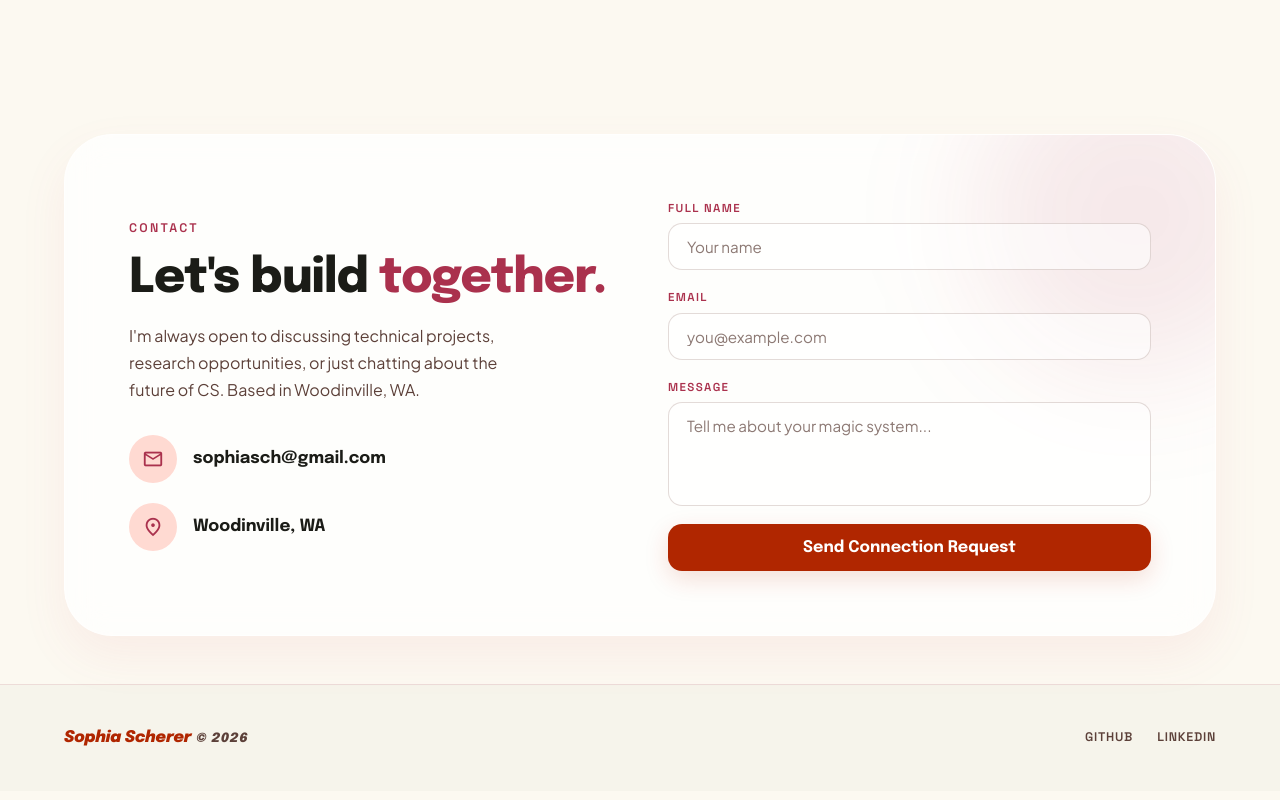
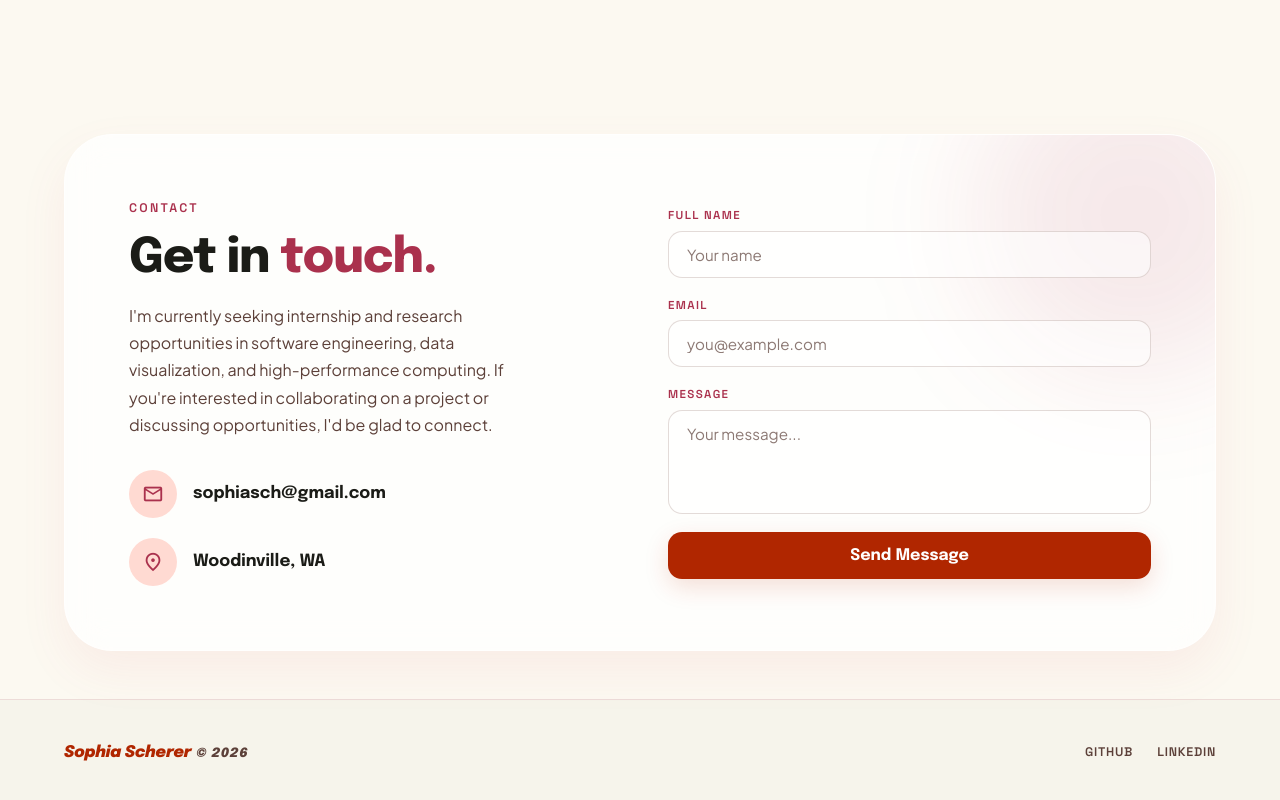
Before and after one commit to SophiaScherer/portfolio, a Next.js app: page / in a window 1280 px wide. Shown: the part 3558-4358 px from the top of the page. Built offline with nearby package versions, Linux system fonts and the light colour scheme.

Commit message:
Update Contact card
Touch up descriptions and bodies of text. Overall aim is to look more professional

```diff
--- a/components/Contact.tsx
+++ b/components/Contact.tsx
@@ -13,7 +13,7 @@ export default function Contact() {
             <div>
               <span className="label-cap">Contact</span>
               <h2 className="h2">
-                Let&apos;s build <span className="text-accent">together.</span>
+                Get in <span className="text-accent">touch.</span>
               </h2>
               <p
                 style={{
@@ -24,9 +24,9 @@ export default function Contact() {
                   maxWidth: "380px",
                 }}
               >
-                I&apos;m always open to discussing technical projects, research
-                opportunities, or just chatting about the future of CS. Based in
-                Woodinville, WA.
+                I'm currently seeking internship and research opportunities in software engineering,
+                data visualization, and high-performance computing. If you're interested in collaborating
+                on a project or discussing opportunities, I'd be glad to connect.
               </p>
               <div className="contact-links">
                 <a href="mailto:sophiasch@gmail.com" className="contact-link">
@@ -58,11 +58,11 @@ export default function Contact() {
                 <textarea
                   id="message"
                   rows={4}
-                  placeholder="Tell me about your magic system..."
+                  placeholder="Your message..."
                 ></textarea>
               </div>
               <button className="btn-send" type="submit">
-                Send Connection Request
+                Send Message
               </button>
             </form>
           </div>
```
